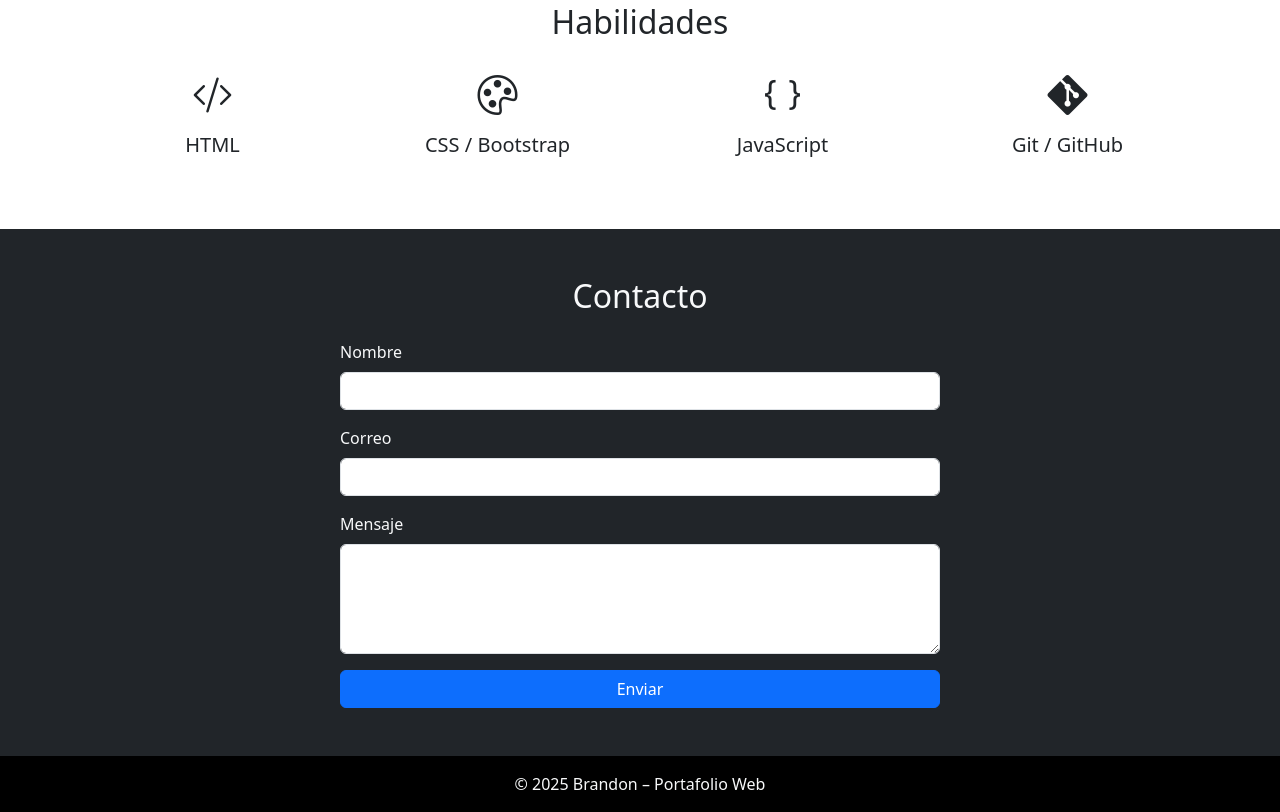
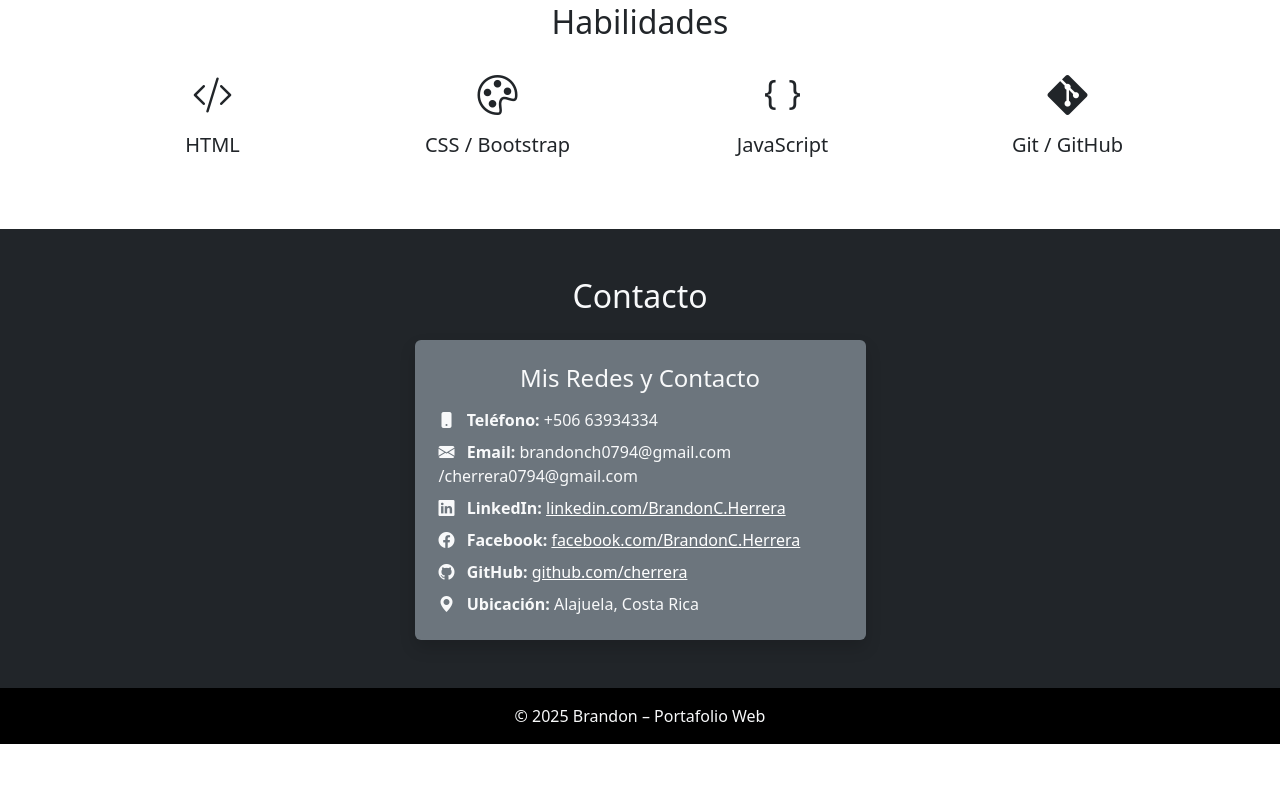
Before and after one commit to cherrera0794-web/MiPortafolio, a plain HTML site: page index.html in a window 1280 px wide. Shown: the part 1592-2404 px from the top of the page. After the commit the page ends 2336 px from the top, so only its background shows below. Drawn offline with nearby package versions, Linux system fonts and the light colour scheme.

Commit message:
Update index.html
redes y contactos

```diff
--- a/index.html
+++ b/index.html
@@ -1,5 +1,6 @@
 <!DOCTYPE html>
 <html lang="es">
+
 <head>
   <meta charset="UTF-8">
   <meta name="viewport" content="width=device-width, initial-scale=1.0">
@@ -11,6 +12,7 @@
   <!-- Iconos Bootstrap -->
   <link rel="stylesheet" href="https://cdn.jsdelivr.net/npm/bootstrap-icons@1.11.3/font/bootstrap-icons.css">
 </head>
+
 <body>
 
   <!-- NAVBAR -->
@@ -139,31 +141,74 @@
     </div>
   </section>
 
-<!-- CONTACTO -->
+  <!-- CONTACTOS -->
   <section id="contact" class="py-5 bg-dark text-light">
     <div class="container">
       <h2 class="text-center mb-4">Contacto</h2>
 
-        <form class="mx-auto" style="max-width: 600px;">
-            <div class="mb-3">
-                <label class="form-label">Nombre</label>
-                <input type="text" class="form-control">
+      <div class="row justify-content-center">
+
+
+        <!-- REDES SOCIALES / INFORMACIÓN -->
+        <div class="col-md-5 d-flex flex-column justify-content-center">
+          <div class="p-4 bg-secondary rounded shadow">
+
+            <h4 class="text-center mb-3">Mis Redes y Contacto</h4>
+
+            <!-- Teléfono -->
+            <p class="mb-2">
+              <i class="bi bi-phone-fill me-2"></i>
+              <strong>Teléfono:</strong> +506 63934334
+            </p>
+
+            <!-- Correo -->
+            <p class="mb-2">
+              <i class="bi bi-envelope-fill me-2"></i>
+              <strong>Email:</strong> brandonch0794@gmail.com
+              /cherrera0794@gmail.com
+            </p>
+
+            <!-- Linkedin-->
+            <p class="mb-2">
+              <i class="bi bi-linkedin me-2"></i>
+              <strong>LinkedIn:</strong>
+              <a href="https://www.linkedin.com/in/brandon-hererra-767a01221"
+                class="text-white text-decoration-underline" target="_blank">
+                linkedin.com/BrandonC.Herrera
+              </a>
+            </p>
+
+            <!-- Facebook-->
+            <p class="mb-2">
+              <i class="bi bi-facebook me-2"></i>
+              <strong>Facebook:</strong>
+              <a href="https://www.facebook.com/profile.php?id=61552986898299" class="text-white text-decoration-underline" target="_blank">
+                facebook.com/BrandonC.Herrera
+              </a>
+            </p>
+
+            <!-- GitHub-->
+            <p class="mb-2">
+              <i class="bi bi-github me-2"></i>
+              <strong>GitHub:</strong>
+              <a href="https://github.com/cherrera0794-web" class="text-white text-decoration-underline" target="_blank">
+                github.com/cherrera
+              </a>
+            </p>
+
+            <!-- Ubicación-->
+            <p class="mb-0">
+              <i class="bi bi-geo-alt-fill me-2"></i>
+              <strong>Ubicación:</strong> Alajuela, Costa Rica
+            </p>
+
+          </div>
         </div>
 
-            <div class="mb-3">
-                <label class="form-label">Correo</label>
-                <input type="email" class="form-control">
       </div>
-
-            <div class="mb-3">
-                <label class="form-label">Mensaje</label>
-                <textarea class="form-control" rows="4"></textarea>
-            </div>
-
-            <button class="btn btn-primary w-100">Enviar</button>
-        </form>
     </div>
   </section>
+
 
   <!-- FOOTER -->
   <footer class="bg-black text-center text-light py-3">
@@ -173,4 +218,5 @@
   <!-- Bootstrap JS -->
   <script src="https://cdn.jsdelivr.net/npm/bootstrap@5.3.3/dist/js/bootstrap.bundle.min.js"></script>
 </body>
+
 </html>
```
Lines whose indentation alone changed are shown as unchanged.
